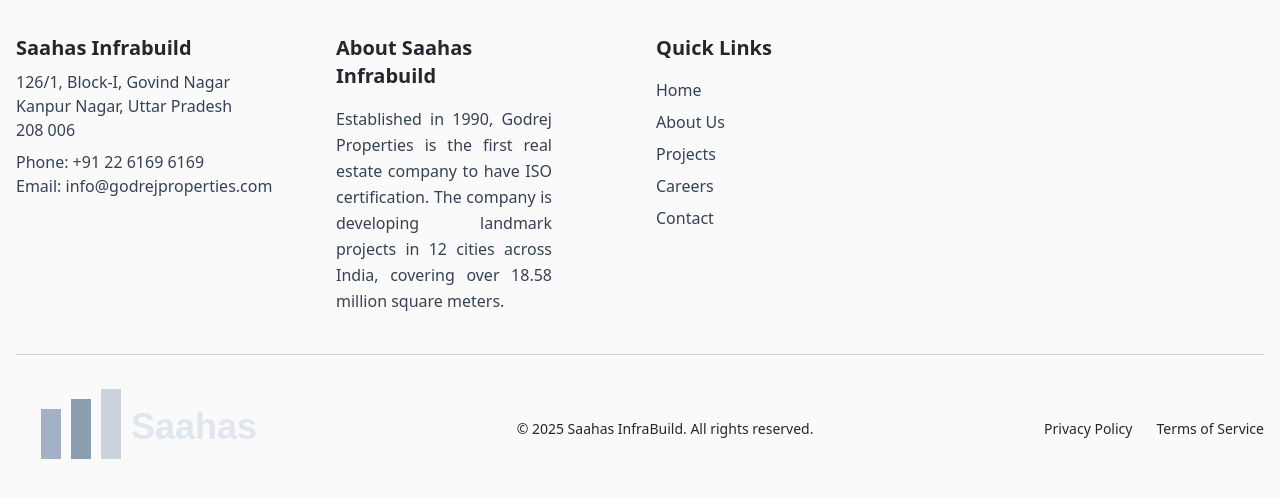
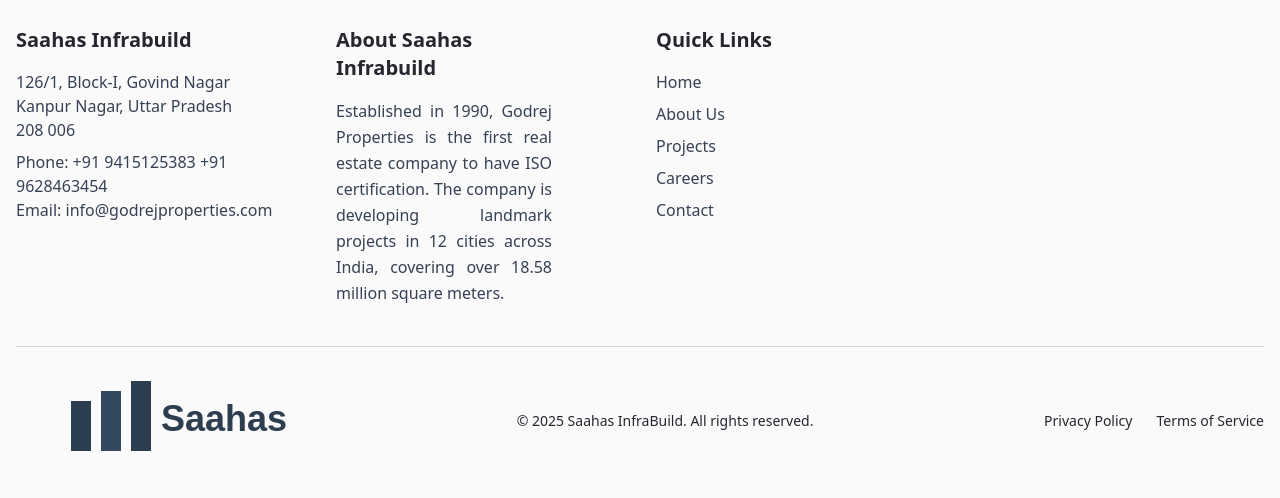
Before and after one commit to mahskaS08/Saahas, a React (Vite) app: page / in a window 1280 px wide. Shown: the part 830-1328 px from the top of the page. Built offline with nearby package versions, Linux system fonts and the light colour scheme.

Commit message:
updated contact details

```diff
--- a/src/components/Footer.jsx
+++ b/src/components/Footer.jsx
@@ -2,15 +2,15 @@
 
 const Footer = () => {
   return (
-    <footer className="bg-[#fafafa] text-[#27262f] py-12 px-4">
+    <footer className="bg-[#fafafa] text-[#27262f] py-10 px-4">
       <div className="container mx-auto">
         <div className="grid grid-cols-1 md:grid-cols-4 gap-8 items-start">
 
           {/* Logo and Company Info */}
           <div className="flex flex-col items-start">
 
-            <h3 className="text-xl font-bold">Saahas Infrabuild</h3>
-            <p className="text-md text-gray-700 mt-2">
+            <h3 className="text-xl font-bold mb-4">Saahas Infrabuild</h3>
+            <p className="text-md text-gray-700 ">
               126/1, Block-I, Govind Nagar
               <br />
               Kanpur Nagar, Uttar Pradesh
@@ -18,7 +18,8 @@
               208 006
             </p>
             <p className="text-md text-gray-700 mt-2">
-              Phone: +91 22 6169 6169
+              Phone: +91 9415125383
+                     +91 9628463454
               <br />
               Email: info@godrejproperties.com
             </p>
@@ -54,7 +55,7 @@
 
         {/* Footer Bottom */}
         <div className="border-t border-gray-300 mt-10 pt-6 flex flex-col md:flex-row justify-between items-center text-sm">
-        <img src="src/assets/logo.svg" alt="logo" />
+        <img src="src/assets/logoFooter.svg" alt="logo" />
           <div>&copy; {new Date().getFullYear()} Saahas InfraBuild. All rights reserved.</div>
           <div className="flex space-x-6">
             <a href="#" className="hover:text-gray-500">Privacy Policy</a>
```
Also changed, not shown: src/assets/logoFooter.svg (added).
